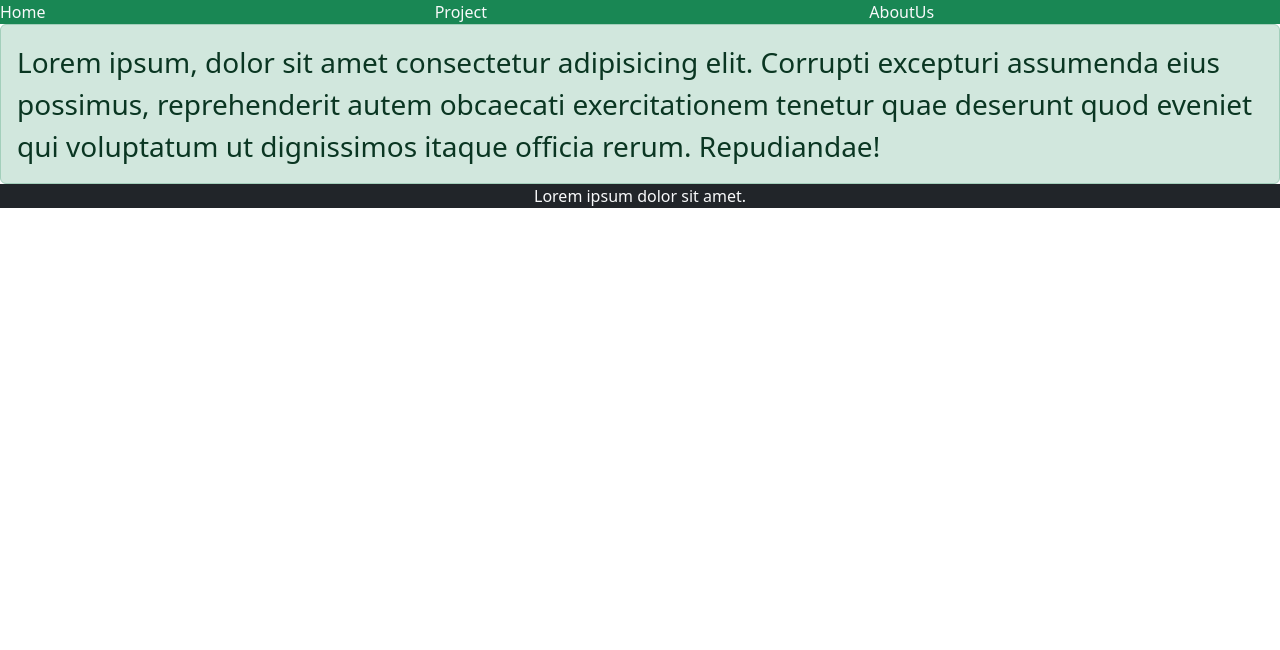
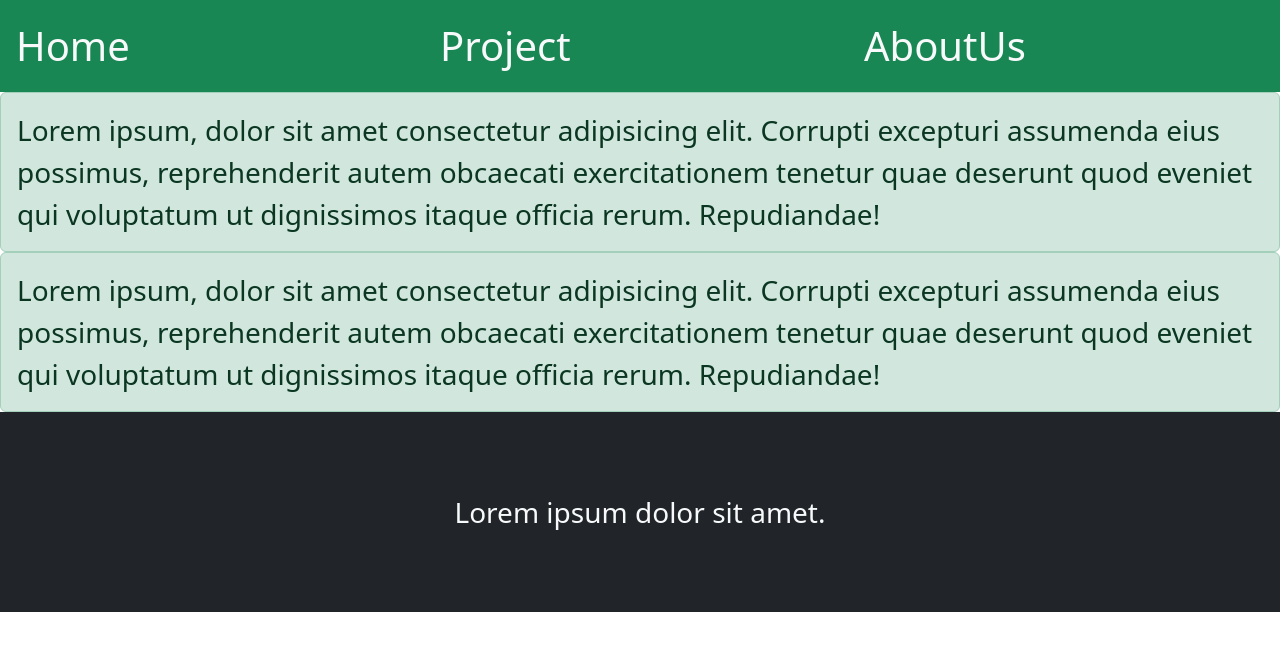
Before and after one commit to umeshtambat/third-react, a React (Create React App) app: page / in a window 1280 px wide. Shown: the top 650 px of the page. Built offline with nearby package versions, Linux system fonts and the light colour scheme.

Commit message:
modularity achieved

```diff
--- a/src/App.js
+++ b/src/App.js
@@ -1,3 +1,7 @@
+import AppHeader from "./pages/AppHeader";
+import AppBody from "./pages/AppBody";
+import AppFooter from "./pages/AppFooter";
+
 //user defined Tag: <App/>
 function App() {
   return (
@@ -5,50 +9,51 @@ function App() {
       {/* <AppHeader></AppHeader> */}
       <AppHeader />
       <AppBody />
+      <AppBody />
       <AppFooter />
     </>
   );
 }
 
 //user defined Tag: <AppHeader/>
-function AppHeader() {
-  return (
-    <div className="row bg-success text-light">
-      {/* <h1 className="bg-dark  trxt-light p-3">Header</h1> */}
-      <div className="col">Home</div>
-      <div className="col">Project</div>
-      <div className="col">AboutUs</div>
-    </div>
-  );
-}
+// function AppHeader() {
+//   return (
+//     <div className="row bg-success text-light p-3 fs-1">
+//       {/* <h1 className="bg-dark  trxt-light p-3">Header</h1> */}
+//       <div className="col">Home</div>
+//       <div className="col">Project</div>
+//       <div className="col">AboutUs</div>
+//     </div>
+//   );
+// }
 
 //user defined Tag: <AppBody/>
-function AppBody() {
-  return (
-    <>
-      <div className="alert alert-success fs-3 mb-0">
-        Lorem ipsum, dolor sit amet consectetur adipisicing elit. Corrupti
-        excepturi assumenda eius possimus, reprehenderit autem obcaecati
-        exercitationem tenetur quae deserunt quod eveniet qui voluptatum ut
-        dignissimos itaque officia rerum. Repudiandae!
-      </div>
-    </>
-  );
-}
+// function AppBody() {
+//   return (
+//     <>
+//       <div className="alert alert-success fs-3 mb-0">
+//         Lorem ipsum, dolor sit amet consectetur adipisicing elit. Corrupti
+//         excepturi assumenda eius possimus, reprehenderit autem obcaecati
+//         exercitationem tenetur quae deserunt quod eveniet qui voluptatum ut
+//         dignissimos itaque officia rerum. Repudiandae!
+//       </div>
+//     </>
+//   );
+// }
 
 //user defined Tag: <AppFooter/>
-function AppFooter() {
-  return (
-    <>
-      <div
-        className="bg-dark  text-light d-flex justify-content-center align-items-center"
-        style={{ height: "2pppx" }}
-      >
+// function AppFooter() {
+//   return (
+//     <>
+//       <div
+//         className="bg-dark  text-light d-flex justify-content-center align-items-center"
+//         style={{ height: "2pppx" }}
+//       >
 
-        Lorem ipsum dolor sit amet.
-      </div>
-    </>
-  );
-}
+//         Lorem ipsum dolor sit amet.
+//       </div>
+//     </>
+//   );
+// }
 
 export default App;
--- /dev/null
+++ b/src/pages/AppBody.js
@@ -0,0 +1,14 @@
+function AppBody() {
+    return (
+      <>
+        <div className="alert alert-success fs-3 mb-0">
+          Lorem ipsum, dolor sit amet consectetur adipisicing elit. Corrupti
+          excepturi assumenda eius possimus, reprehenderit autem obcaecati
+          exercitationem tenetur quae deserunt quod eveniet qui voluptatum ut
+          dignissimos itaque officia rerum. Repudiandae!
+        </div>
+      </>
+    );
+  }
+
+  export default AppBody;
--- /dev/null
+++ b/src/pages/AppFooter.js
@@ -0,0 +1,14 @@
+function AppFooter() {
+  return (
+    <>
+      <div
+        className="bg-dark  text-light d-flex justify-content-center align-items-center  fs-3"
+        style={{ height: "200px" }}
+      >
+        Lorem ipsum dolor sit amet.
+      </div>
+    </>
+  );
+}
+
+export default AppFooter;
--- /dev/null
+++ b/src/pages/AppHeader.js
@@ -0,0 +1,13 @@
+//user defined Tag: <AppHeader/>
+function AppHeader() {
+    return (
+      <div className="row bg-success text-light p-3 fs-1">
+        {/* <h1 className="bg-dark  trxt-light p-3">Header</h1> */}
+        <div className="col">Home</div>
+        <div className="col">Project</div>
+        <div className="col">AboutUs</div>
+      </div>
+    );
+  }
+
+  export default AppHeader;
```
